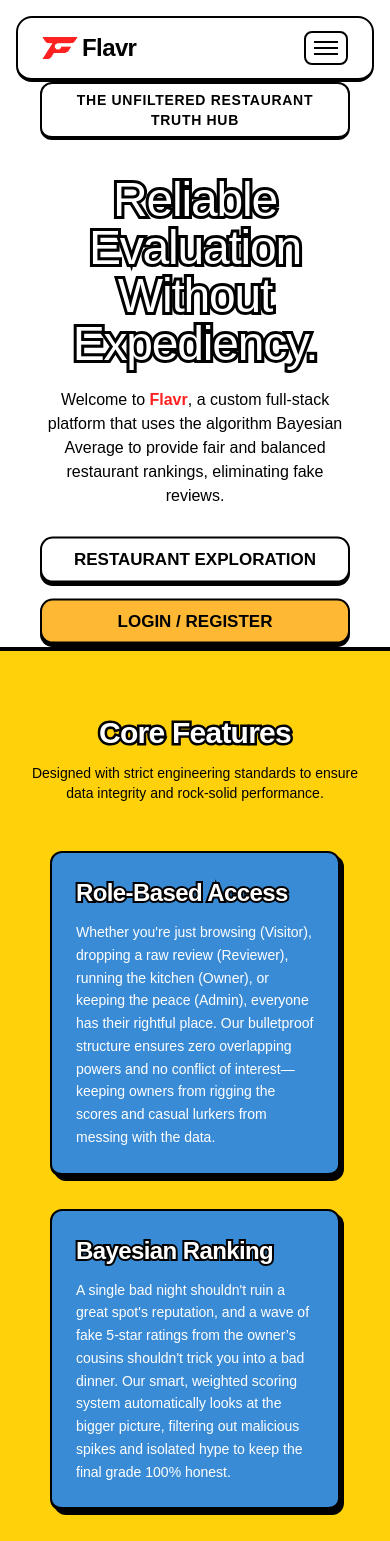
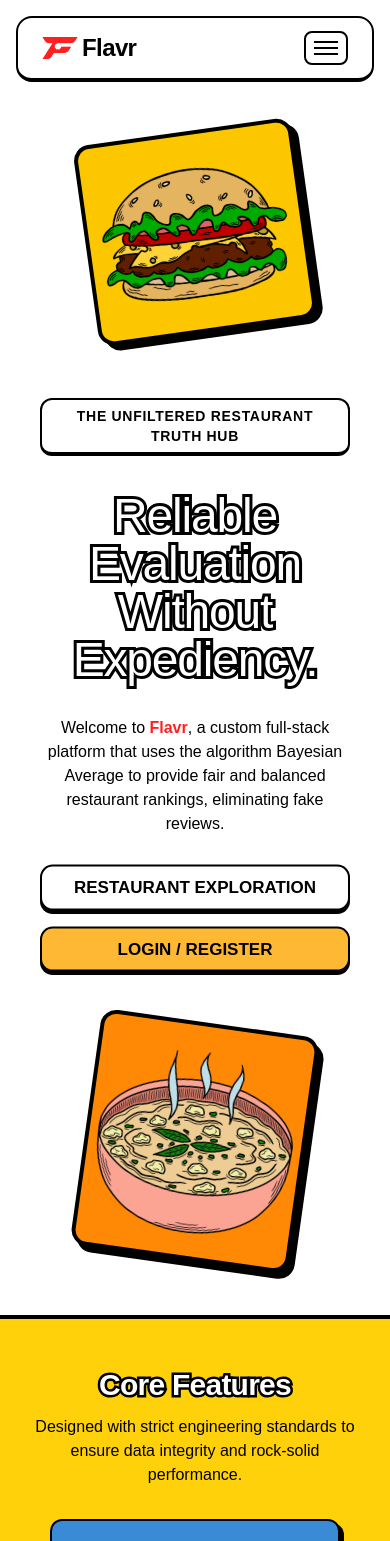
Before and after one commit to filipposobrijanu/flavr-frontend, a Next.js app: page / in a window 390 px wide. Shown: the top 1541 px of the page. Built offline with nearby package versions, Linux system fonts and the light colour scheme; a web font is replaced by a local one.

Commit message:
Fixed Responsiveness

```diff
--- a/src/app/login/page.tsx
+++ b/src/app/login/page.tsx
@@ -80,7 +80,7 @@
   };
 
   return (
-    <div className="min-h-[calc(75vh-4rem)] mb-10 flex flex-col gap-4 items-center justify-center text-center p-6 text-black">
+    <div className=" min-h-[calc(80vh-4rem)] md:min-h-[calc(75vh-4rem)] mb-10 flex flex-col gap-4 items-center justify-center text-center p-6 text-black">
       <title>Login | Flavr</title>
       <div className="relative w-full max-w-6xl mx-auto flex flex-col items-center justify-center">
         {/* 🍌 Μπανάνα */}
@@ -91,6 +91,16 @@
             alt="Banana Illustration"
             className="object-contain border-4 border-black shadow-[6px_6px_0px_0px_rgba(0,0,0,1)] rounded-2xl bg-blue-400 p-2"
           />
+        </div>
+        <div className="flex justify-center items-center w-full">
+          <div className="flex lg:hidden justify-center items-center  mb-8 mt-2 w-44 h-44 transform rotate-8 transition-transform hover:scale-110">
+            <Image
+              priority
+              src={banana}
+              alt="Burger Illustration"
+              className="object-contain border-4 border-black shadow-[6px_6px_0px_0px_rgba(0,0,0,1)] rounded-2xl bg-blue-400 p-2"
+            />
+          </div>
         </div>
 
         <h2 className="text-4xl md:text-5xl font-black text-white [-webkit-text-stroke:5px_black] [paint-order:stroke_fill] tracking-tight mb-4 uppercase z-10">
@@ -186,6 +196,16 @@
             className="object-contain border-4 border-black shadow-[6px_6px_0px_0px_rgba(0,0,0,1)] rounded-2xl bg-green-400 p-2"
           />
         </div>
+        <div className="flex justify-center items-center w-full">
+          <div className="flex lg:hidden justify-center items-center  mb-2 mt-10 w-44 h-44 transform -rotate-8 transition-transform hover:scale-110">
+            <Image
+              priority
+              src={fish}
+              alt="Burger Illustration"
+              className="object-contain border-4 border-black shadow-[6px_6px_0px_0px_rgba(0,0,0,1)] rounded-2xl bg-green-400 p-2"
+            />
+          </div>
+        </div>
       </div>
     </div>
   );
--- a/src/app/page.tsx
+++ b/src/app/page.tsx
@@ -15,7 +15,7 @@
   const router = useRouter();
   return (
     <>
-      <div className="w-full min-h-[calc(70vh-4rem)] flex items-center justify-center px-6 text-black overflow-hidden">
+      <div className="w-full min-h-[calc(100vh-4rem)] md:min-h-[calc(90vh-4rem)] lg:min-h-[calc(70vh-4rem)]   flex items-center justify-center px-6 text-black overflow-hidden">
         {/* 2. ΝΕΟ INNER CONTAINER: Αυτό ορίζει πόσο "μέσα" θα έρθουν οι εικόνες (π.χ. max-w-5xl) */}
         <div className="relative w-full max-w-7xl mx-auto flex flex-col items-center justify-center">
           {/* ΑΡΙΣΤΕΡΗ ΕΙΚΟΝΑ - Τώρα με left-0 ή left-4 κάθεται στην άκρη του 5xl container, δηλαδή πιο μέσα! */}
@@ -30,6 +30,26 @@
 
           {/* Κείμενο & Κουμπιά (z-10 για να είναι πάντα από πάνω) */}
           <div className="max-w-2xl text-center space-y-6 z-10 px-4">
+            <div className="flex justify-center items-center w-full">
+              <div className="flex lg:hidden justify-center items-center  mb-2 mt-10 w-55 h-55 transform -rotate-8 transition-transform hover:scale-110">
+                <Image
+                  priority
+                  src={burger}
+                  alt="Burger Illustration"
+                  className="object-contain border-4 border-black shadow-[6px_6px_0px_0px_rgba(0,0,0,1)] rounded-2xl bg-yellow-400 p-2"
+                />
+              </div>
+            </div>
+            <div className="flex justify-center items-center w-full">
+              <div className="hidden lg:block absolute right-0 xl:right-3 top-1/2 -translate-y-1/2 w-55 h-55 xl:w-65 xl:h-65 z-0 transform rotate-12 transition-transform hover:scale-110">
+                <Image
+                  priority
+                  src={food}
+                  alt="Pizza Illustration"
+                  className="object-contain border-4 border-black shadow-[6px_6px_0px_0px_rgba(0,0,0,1)] rounded-2xl bg-orange-400 p-2"
+                />
+              </div>
+            </div>
             <span
               style={{ backgroundColor: "#ffffff" }}
               className="border-2 border-b-4 border-black font-bold px-4 py-1.5 rounded-xl text-sm uppercase tracking-wider mb-3 inline-block"
@@ -37,7 +57,7 @@
               THE UNFILTERED RESTAURANT TRUTH HUB
             </span>
 
-            <h1 className="text-5xl mt-6 mb-5 md:text-6xl text-white [-webkit-text-stroke:6px_black] [paint-order:stroke_fill] tracking-tight leading-none">
+            <h1 className="text-5xl mt-6 mb-8 md:mb-5 md:text-6xl text-white [-webkit-text-stroke:6px_black] [paint-order:stroke_fill] tracking-tight leading-none">
               Reliable Evaluation <br />
               Without Expediency.
             </h1>
@@ -71,6 +91,16 @@
                 </button>
               ) : null}
             </div>
+            <div className="flex justify-center items-center w-full">
+              <div className="flex lg:hidden justify-center items-center  mb-16 mt-8  w-55 h-55 transform rotate-8 transition-transform hover:scale-110">
+                <Image
+                  priority
+                  src={food}
+                  alt="Pizza Illustration"
+                  className="object-contain border-4 border-black shadow-[6px_6px_0px_0px_rgba(0,0,0,1)] rounded-2xl bg-orange-400 p-2"
+                />
+              </div>
+            </div>
           </div>
 
           {/* ΔΕΞΙΑ ΕΙΚΟΝΑ - Αντίστοιχα με right-0 ή right-4 */}
@@ -87,14 +117,14 @@
       <div
         style={{ backgroundColor: "rgb(255, 209, 11)" }}
         // 1. Το εξωτερικό div έγινε flex-col για να μπει ο τίτλος πάνω και οι κάρτες από κάτω
-        className="w-full  border-t-4 border-black py-16 px-6 text-black flex flex-col items-center justify-center"
+        className="w-full  border-t-4 border-black py-12 md:py-16 px-6 text-black flex flex-col items-center justify-center"
       >
         {/* 👑 ΝΕΟ ΚΕΙΜΕΝΟ ΑΠΟ ΠΑΝΩ (Section Header) */}
-        <div className="text-center mb-12 space-y-3">
+        <div className="text-center mb-8 md:mb-12 space-y-3">
           <h2 className="text-3xl md:text-5xl font-black text-white [-webkit-text-stroke:5px_black] [paint-order:stroke_fill] tracking-tight">
             Core Features
           </h2>
-          <p className="text-sm md:text-base max-w-md mx-auto text-black">
+          <p className="text-base max-w-md mx-auto text-black">
             Designed with strict engineering standards to ensure data integrity
             and rock-solid performance.
           </p>
@@ -165,9 +195,9 @@
       <div
         style={{ backgroundColor: "#FF8904" }}
         // 1. Το εξωτερικό div έγινε flex-col για να μπει ο τίτλος πάνω και οι κάρτες από κάτω
-        className="w-full  border-t-4 border-black py-16 px-6 text-black flex flex-col items-center justify-center"
+        className="w-full  border-t-4 border-black py-12 md:py-16 px-6 text-black flex flex-col items-center justify-center"
       >
-        <div className="text-center mb-12 space-y-3">
+        <div className="text-center mb-8 md:mb-12 space-y-3">
           <h2 className="text-3xl md:text-5xl font-black text-white [-webkit-text-stroke:5px_black] [paint-order:stroke_fill] tracking-tight">
             How It Goes Down
           </h2>
@@ -206,7 +236,7 @@
       {/* 🏁 FINAL CTA SECTION */}
       <div
         // 1. Το εξωτερικό div έγινε flex-col για να μπει ο τίτλος πάνω και οι κάρτες από κάτω
-        className="w-full  border-t-4 border-black py-16 px-6 text-black flex flex-col items-center justify-center"
+        className="w-full  border-t-4 border-black py-12 md:py-16 px-6 text-black flex flex-col items-center justify-center"
       >
         <div className="max-w-2xl bg-white border-4 border-black p-10 rounded-3xl shadow-[10px_10px_0px_0px_black] transform hover:-rotate-1 transition-transform">
           <h2 className="text-3xl md:text-4xl font-black mb-6 text-black tracking-tight">
@@ -225,7 +255,7 @@
               style={{ backgroundColor: "#FE2120", color: "white" }}
               className="button_top px-3 py-2 py-3 px-6 text-lg "
             >
-              START EXPLORING NOW
+              START {window.innerWidth > 768 ? "EXPLORING" : ""} NOW
             </span>
           </button>
         </div>
--- a/src/app/signup/page.tsx
+++ b/src/app/signup/page.tsx
@@ -79,7 +79,7 @@
   };
 
   return (
-    <div className="min-h-[calc(75vh-4rem)] mb-10 flex flex-col gap-4 items-center justify-center text-center p-6 text-black">
+    <div className="min-h-[calc(80vh-4rem)] md:min-h-[calc(75vh-4rem)] mb-10 flex flex-col gap-4 items-center justify-center text-center p-6 text-black">
       <title>Sign Up | Flavr</title>
       <div className="relative w-full max-w-6xl mx-auto flex flex-col items-center justify-center">
         {/* 🍌 Μπανάνα */}
@@ -90,6 +90,16 @@
             alt="Banana Illustration"
             className="object-contain border-4 border-black shadow-[6px_6px_0px_0px_rgba(0,0,0,1)] rounded-2xl bg-yellow-400 p-2"
           />
+        </div>
+        <div className="flex justify-center items-center w-full">
+          <div className="flex lg:hidden justify-center items-center  mb-8 mt-2 w-44 h-44 transform rotate-8 transition-transform hover:scale-110">
+            <Image
+              priority
+              src={banana}
+              alt="Burger Illustration"
+              className="object-contain border-4 border-black shadow-[6px_6px_0px_0px_rgba(0,0,0,1)] rounded-2xl bg-yellow-400 p-2"
+            />
+          </div>
         </div>
 
         <h2 className="text-4xl md:text-5xl font-black text-white [-webkit-text-stroke:5px_black] [paint-order:stroke_fill] tracking-tight mb-4 uppercase z-10">
@@ -208,6 +218,16 @@
             className="object-contain border-4 border-black shadow-[6px_6px_0px_0px_rgba(0,0,0,1)] rounded-2xl bg-purple-400 p-2"
           />
         </div>
+        <div className="flex justify-center items-center w-full">
+          <div className="flex lg:hidden justify-center items-center  mb-2 mt-10 w-44 h-44 transform -rotate-8 transition-transform hover:scale-110">
+            <Image
+              priority
+              src={fish}
+              alt="Burger Illustration"
+              className="object-contain border-4 border-black shadow-[6px_6px_0px_0px_rgba(0,0,0,1)] rounded-2xl bg-purple-400 p-2"
+            />
+          </div>
+        </div>
       </div>
     </div>
   );
```
